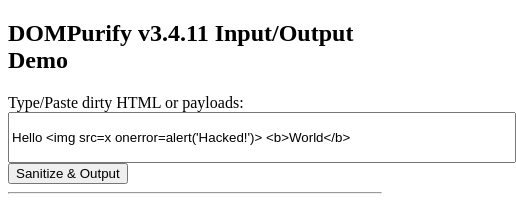
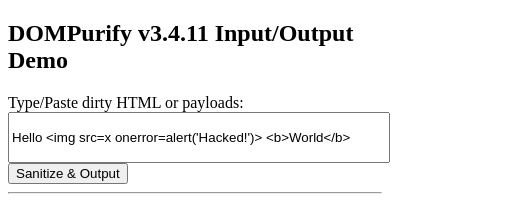
Before and after one commit to navienkumarp/dompurify, a plain HTML site: page index.html in a window 390 px wide. Shown: the top 210 px of the page, 516 px wide, since content can reach past the window. Drawn offline with nearby package versions, Linux system fonts and the light colour scheme.

Commit message:
Make input box width responsive

```diff
--- a/index.html
+++ b/index.html
@@ -12,7 +12,7 @@
 
     <!-- 1. Input Box -->
     <label for="userInput">Type/Paste dirty HTML or payloads:</label><br>
-    <input type="text" id="userInput" style="width: 500px; height: 45px;"
+    <input type="text" id="userInput" style="width: 100%; height: 45px;"
            value="Hello <img src=x onerror=alert('Hacked!')> <b>World</b>">
 
     <button onclick="sanitizeAndDisplay()">Sanitize & Output</button>
```
